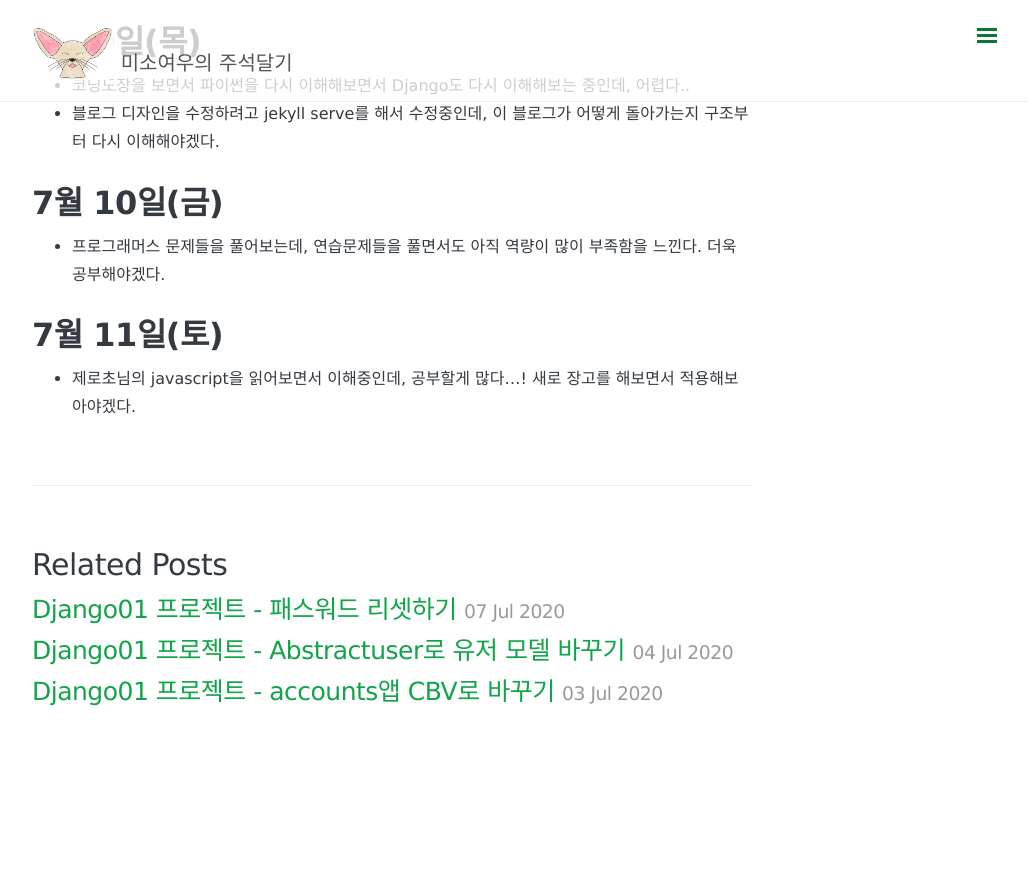
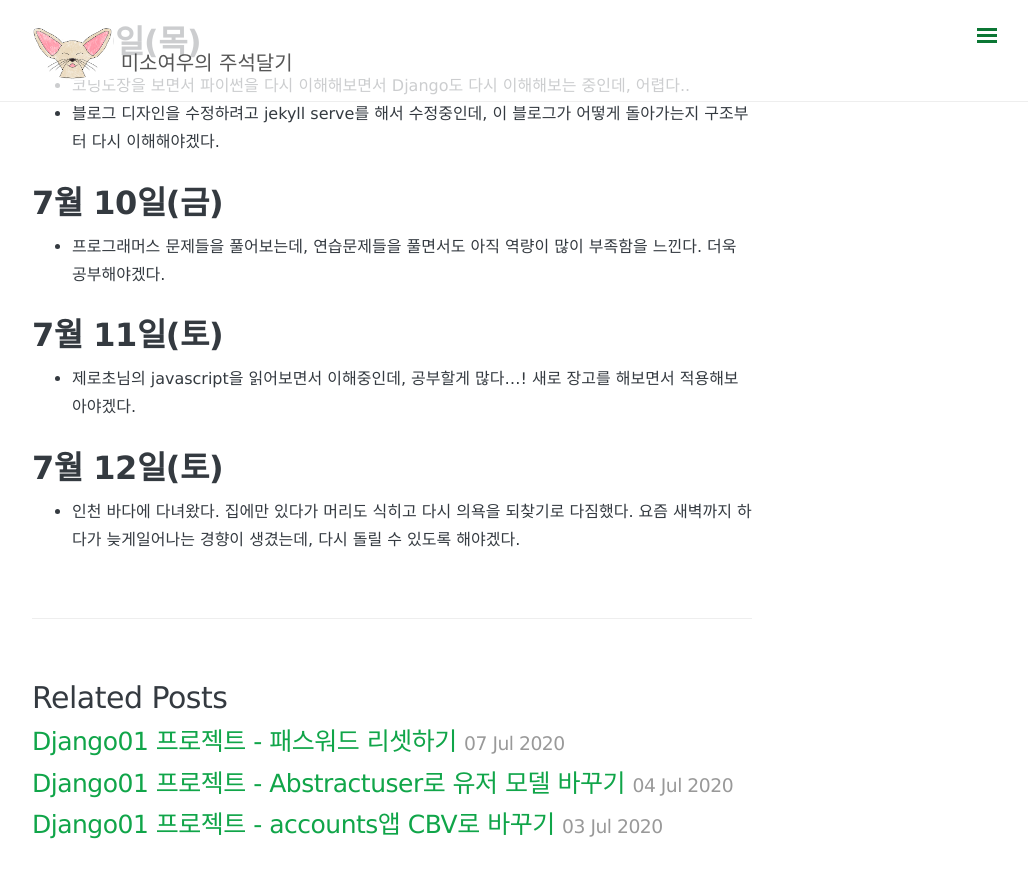
Before and after one commit to somefood/somefood.github.io, a Jekyll site: the page built from _posts/Today I Learned/2020-07-06-07-12-TIL.md, in a window 1280 px wide and 900 px high, scrolled down 710 px. Shown: the top 878 px of the window, without its empty margins (248-1276 px from the left). Built offline with Jekyll 4.4.1, drawn with Linux system fonts in a browser that asks for light colours; nearby versions of some CDN libraries; comment, search, counter and statistics services are not loaded; before the commit the page ends 1478 px from its top, so only the background shows below that.

Commit message:
수정: 내용 추가

```diff
--- a/_posts/Today I Learned/2020-07-06-07-12-TIL.md
+++ b/_posts/Today I Learned/2020-07-06-07-12-TIL.md
@@ -35,3 +35,7 @@ comments: true
 7월 11일(토)
 ========
 - 제로초님의 javascript을 읽어보면서 이해중인데, 공부할게 많다...! 새로 장고를 해보면서 적용해보아야겠다.
+
+7월 12일(토)
+=========
+- 인천 바다에 다녀왔다. 집에만 있다가 머리도 식히고 다시 의욕을 되찾기로 다짐했다. 요즘 새벽까지 하다가 늦게일어나는 경향이 생겼는데, 다시 돌릴 수 있도록 해야겠다.
```
